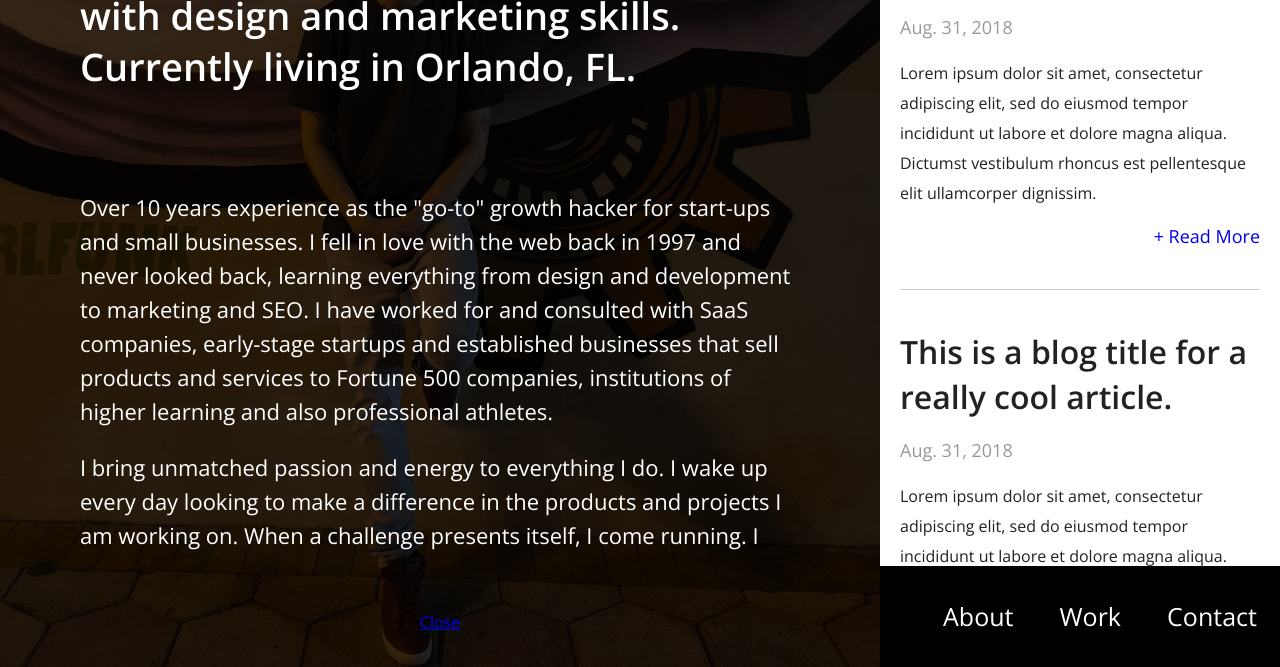
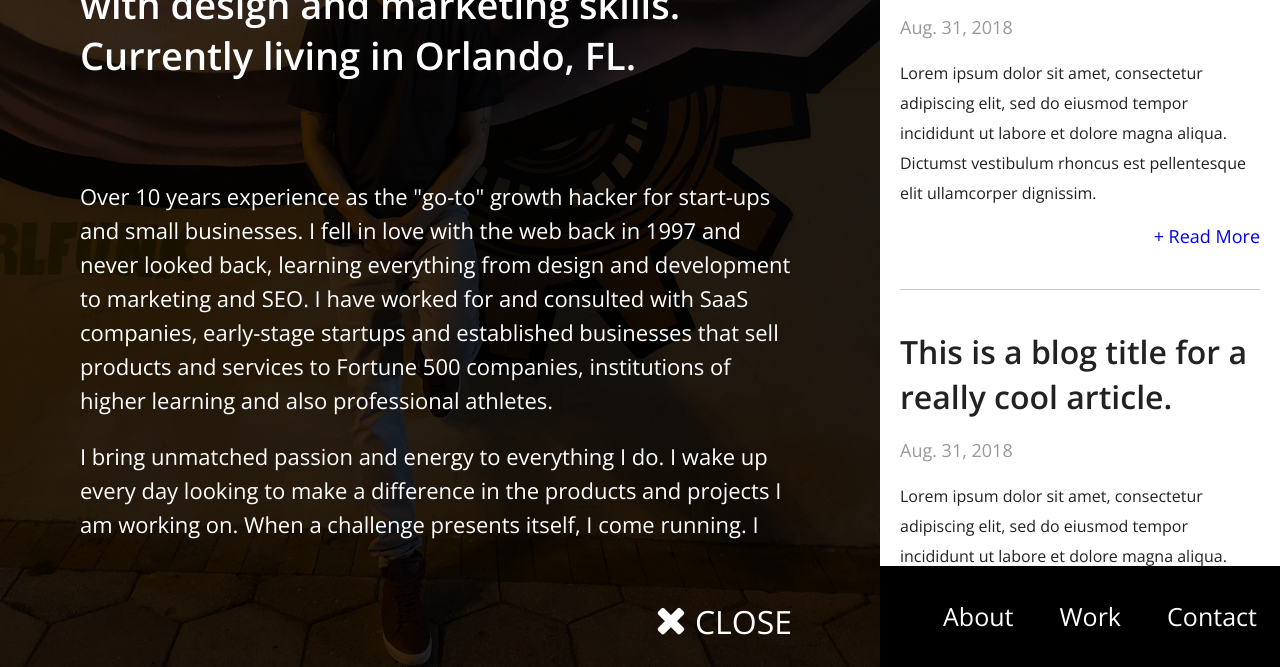
Before and after one commit to primedime/portfolio-website, a plain HTML site: page index.html in a window 1280 px wide. Both pictures are taken after a click on the item "About". Shown: the part 133-800 px from the top of the page. Drawn offline with nearby package versions, Linux system fonts and the light colour scheme.

Commit message:
add show/hide about section + close styles

```diff
--- a/css/main.css
+++ b/css/main.css
@@ -126,8 +126,20 @@ textarea {
   align-items: center;
 }
 
-.close-about {
+a.close-about {
   padding-top: 60px;
+  font-size: 32px;
+  text-transform: uppercase;
+  text-decoration: none;
+  display: flex;
+  justify-content: flex-end;
+  width: 80%;
+  vertical-align: middle;
+  color: #fff;
+}
+
+a.close-about:hover {
+  color: red;
 }
 
 .about-text {
@@ -223,13 +235,6 @@ p.pub-date {
 p.blog-snippet {
   font-size: 16px;
   line-height: 30px;
-}
-
-button.read-more {
-  float: right;
-  border: none;
-  color: blue;
-  font-size: 18px;
 }
 
 a.read-more {
--- a/index.html
+++ b/index.html
@@ -8,8 +8,10 @@
   <meta name="description" content="">
   <meta name="viewport" content="width=device-width, initial-scale=1, shrink-to-fit=no">
 
-  <link href="https://fonts.googleapis.com/css?family=Open+Sans:200,300,400,600,700,800" rel="stylesheet" <link rel="manifest"
-    href="site.webmanifest">
+  <link href="https://fonts.googleapis.com/css?family=Open+Sans:200,300,400,600,700,800" rel="stylesheet">
+  <link href="https://stackpath.bootstrapcdn.com/font-awesome/4.7.0/css/font-awesome.min.css" rel="stylesheet" integrity="sha384-wvfXpqpZZVQGK6TAh5PVlGOfQNHSoD2xbE+QkPxCAFlNEevoEH3Sl0sibVcOQVnN"
+    crossorigin="anonymous">
+  <link rel="manifest" href="site.webmanifest">
   <link rel="apple-touch-icon" href="icon.png">
   <!-- Place favicon.ico in the root directory -->
 
@@ -39,7 +41,7 @@
             I believe in being efficient and effective. I am constantly staying up to date with the latest and emerging technologies
             via online training, meetups and social events. </p>
         </div>
-        <a class="close-about" id="close-about" href="#">Close</a>
+        <a class="close-about" id="close-about" href="#"><i class="fa fa-close" style="font-size: 40px;"></i>&nbsp;Close</a>
       </div>
       <img class="roy-logo" src="./img/royjossfolk@2x.png" alt="" height="58" width="190">
     </section>
--- a/js/main.js
+++ b/js/main.js
@@ -4,7 +4,7 @@ document.getElementById('close-about').addEventListener('click', closeAbout);
 
 function openAbout() {
   const aboutClass = document.querySelector('.about-section');
-  aboutClass.classList.remove('hidden');
+  aboutClass.classList.toggle('hidden');
 }
 
 function closeAbout() {
```
